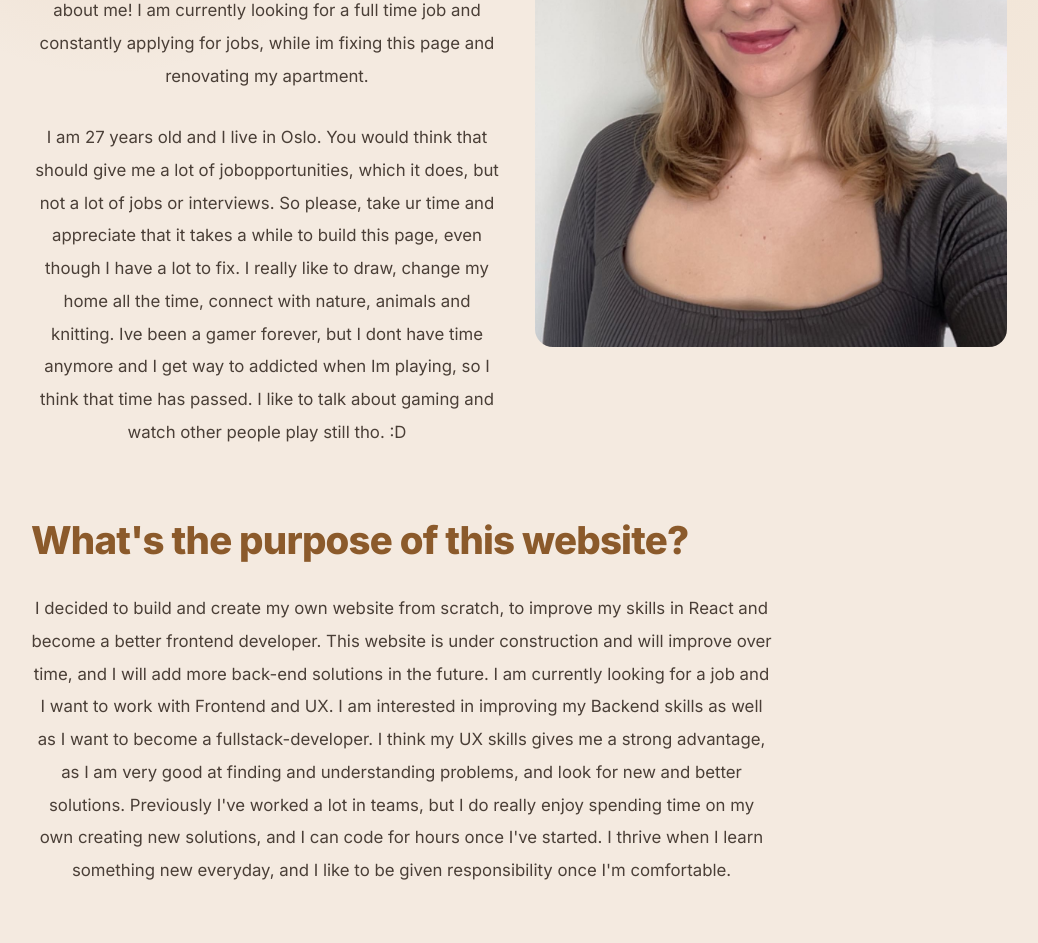
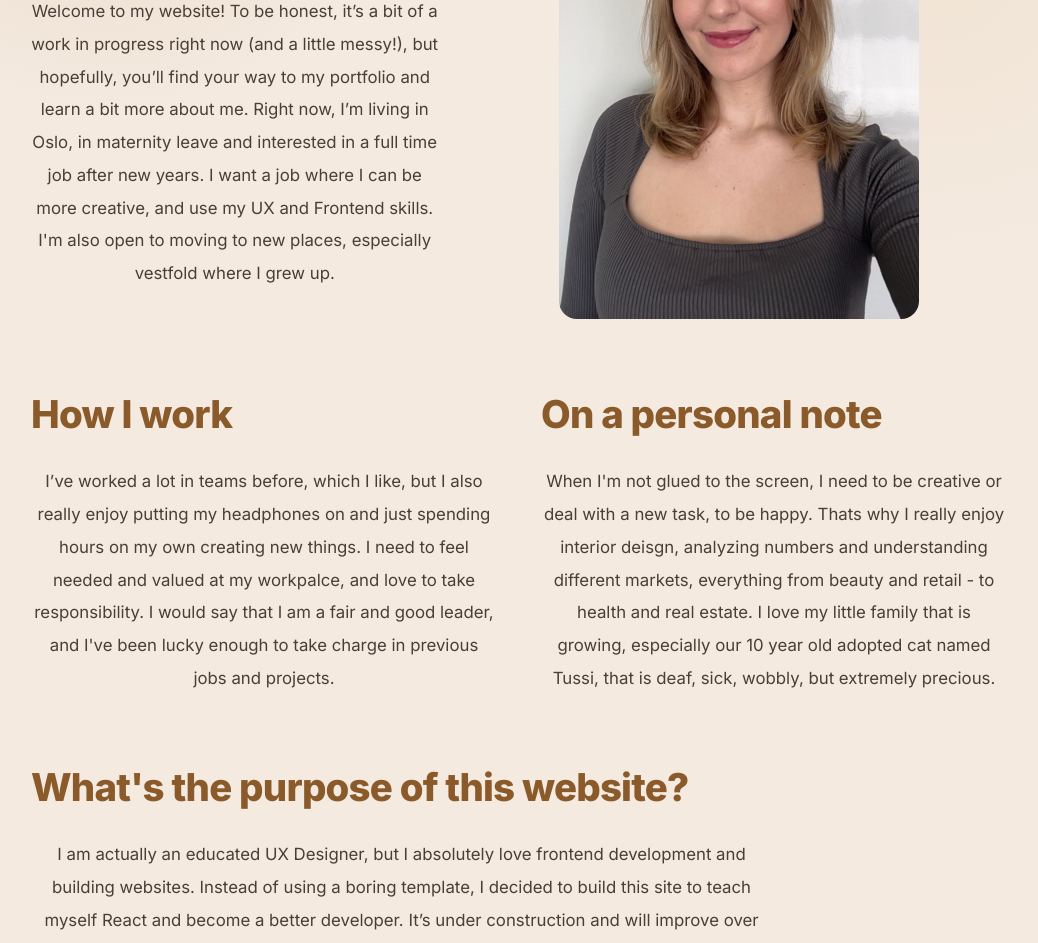
Before and after one commit to ma1ken/nettside, a React (Create React App) app in the folder frontend/: page / in a window 1280 px wide. Shown: the part 400-1343 px from the top of the page, without its empty margins (121-1159 px from the left). Built offline with nearby package versions, Linux system fonts and the light colour scheme.

Commit message:
fixed image alignment css, and updated information

```diff
--- a/frontend/src/Pages/About Me/AboutMeLayout.jsx
+++ b/frontend/src/Pages/About Me/AboutMeLayout.jsx
@@ -10,45 +10,58 @@ export default function AboutMeLayout() {
         <div className="text">
           <h1>Hi, I'm Maiken!</h1>
           <p>
-            Welcome to my website! It is a bit messy right now, but hopefully
-            you'll find access to my portfolio and learn more about me! I am
-            currently looking for a full time job and constantly applying for
-            jobs, while im fixing this page and renovating my apartment.
-          </p>
-          <p>
-            I am 27 years old and I live in Oslo. You would think that should
-            give me a lot of jobopportunities, which it does, but not a lot of
-            jobs or interviews. So please, take ur time and appreciate that it
-            takes a while to build this page, even though I have a lot to fix. I
-            really like to draw, change my home all the time, connect with
-            nature, animals and knitting. Ive been a gamer forever, but I dont
-            have time anymore and I get way to addicted when Im playing, so I
-            think that time has passed. I like to talk about gaming and watch
-            other people play still tho. :D
+            Welcome to my website! To be honest, it’s a bit of a work in
+            progress right now (and a little messy!), but hopefully, you’ll find
+            your way to my portfolio and learn a bit more about me. Right now,
+            I’m living in Oslo, in maternity leave and interested in a full time
+            job after new years. I want a job where I can be more creative, and
+            use my UX and Frontend skills. I'm also open to moving to new
+            places, especially vestfold where I grew up.
           </p>
         </div>
 
         <div className="image">
-          <img src={maiken} alt="me in Copenhagen this summer 2025." />
+          <img src={maiken} alt="Maiken in 2025" />
         </div>
       </div>
+
+      <div className="double-text-section">
+        <div>
+          <h2>How I work</h2>
+          <p>
+            I’ve worked a lot in teams before, which I like, but I also really
+            enjoy putting my headphones on and just spending hours on my own
+            creating new things. I need to feel needed and valued at my
+            workpalce, and love to take responsibility. I would say that I am a
+            fair and good leader, and I've been lucky enough to take charge in
+            previous jobs and projects.
+          </p>
+        </div>
+
+        <div>
+          <h2>On a personal note</h2>
+          <p>
+            When I'm not glued to the screen, I need to be creative or deal with
+            a new task, to be happy. Thats why I really enjoy interior deisgn,
+            analyzing numbers and understanding different markets, everything
+            from beauty and retail - to health and real estate. I love my little
+            family that is growing, especially our 10 year old adopted cat named
+            Tussi, that is deaf, sick, wobbly, but extremely precious.
+          </p>
+        </div>
+      </div>
+
       <div>
         <h2>What's the purpose of this website?</h2>
-
         <p>
-          I decided to build and create my own website from scratch, to improve
-          my skills in React and become a better frontend developer. This
-          website is under construction and will improve over time, and I will
-          add more back-end solutions in the future. I am currently looking for
-          a job and I want to work with Frontend and UX. I am interested in
-          improving my Backend skills as well as I want to become a
-          fullstack-developer. I think my UX skills gives me a strong advantage,
-          as I am very good at finding and understanding problems, and look for
-          new and better solutions. Previously I've worked a lot in teams, but I
-          do really enjoy spending time on my own creating new solutions, and I
-          can code for hours once I've started. I thrive when I learn something
-          new everyday, and I like to be given responsibility once I'm
-          comfortable.
+          I am actually an educated UX Designer, but I absolutely love frontend
+          development and building websites. Instead of using a boring template,
+          I decided to build this site to teach myself React and become a better
+          developer. It’s under construction and will improve over time (I even
+          want to add some back-end solutions later to move towards
+          full-stack!). For me, having a UX background is a huge advantage when
+          coding, as I love finding the actual problems, understanding the
+          users, and creating better solutions.
         </p>
       </div>
     </div>
--- a/frontend/src/Pages/My Work/EldPage.jsx
+++ b/frontend/src/Pages/My Work/EldPage.jsx
@@ -28,11 +28,11 @@ export default function EldPage() {
                         Bachelors Degree in "IT and UX Design" at Kristiania
                         University of Applied Sciences.
                     </p>
-                    <h3>
+                    <h4>
                         Our project aimed to address challenges related to
                         student job opportunities and elderly loneliness by
                         developing an innovative digital platform.
-                    </h3>
+                    </h4>
                     <p>
                         The project was carried out as part of the course Design
                         Project DPR5100 at Kristiania University College during
--- a/frontend/src/Styles/Pages.css
+++ b/frontend/src/Styles/Pages.css
@@ -191,13 +191,14 @@ img {
   align-items: stretch;
   margin: 2rem 0;
   flex-direction: row;
+  vertical-align: middle;
 }
 
 .text-image-section {
-  display: grid;
+  display: flex;
   grid-template-columns: 1fr 1fr;
   gap: 2rem;
-  align-items: start;
+  align-items: stretch;
   margin: 1.5rem 0;
 }
 
@@ -221,11 +222,16 @@ img {
 }
 
 .text-image-section > .image img {
-  width: 100%;
+  /* width: 100%; */
   max-height: 520px;
-  height: auto;
+  /* height: auto; */
   border-radius: 18px;
-  object-fit: cover;
+  /* object-fit: cover; */
+  height: 0;            /* Helt kritisk: Hindrer bildet i å presse opp høyden på div-en */
+  min-height: 100%;     /* Tvinger bildet til å fylle den høyden teksten har laget */
+  width: auto;          /* Sørger for at bredden justerer seg automatisk etter den nye høyden */
+  object-fit: contain;  /* Bevarer bildets proporsjoner perfekt så det ikke blir strukket */
+  flex-shrink: 0;
 }
 
 .double-image-section img,
```
